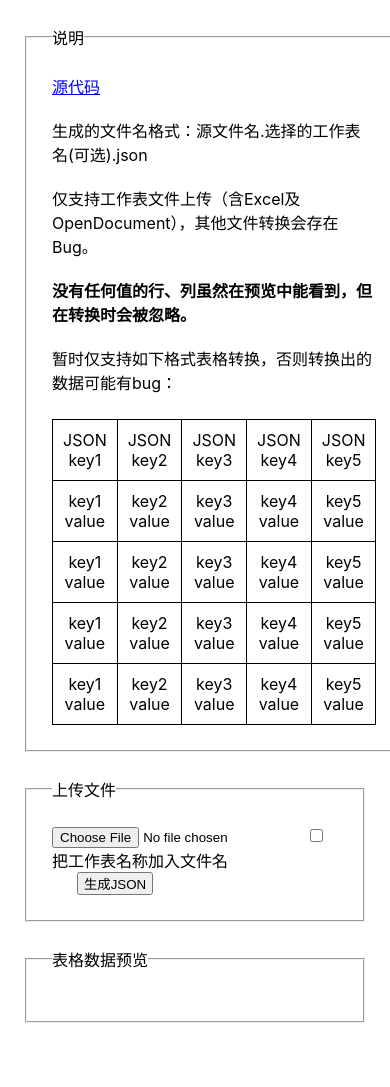
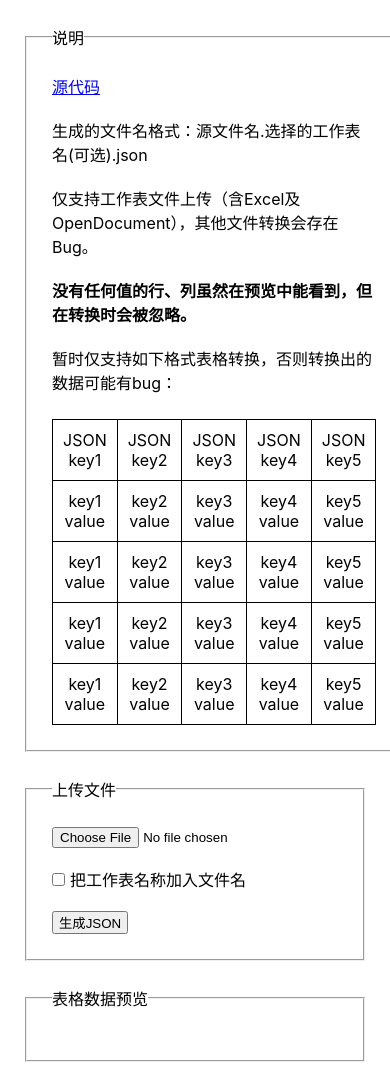
Before and after one commit to Phil-Libra/excel-to-json, a React (Create React App) app: page / in a window 390 px wide. Before the commit the page ends 1048 px from the top, so only its background shows below. Built offline with nearby package versions, Linux system fonts and the light colour scheme.

Commit message:
优化小尺寸屏幕上的显示效果。

```diff
--- a/src/App.js
+++ b/src/App.js
@@ -188,9 +188,27 @@ function App() {
 
       <fieldset id='file'>
         <legend>上传文件</legend>
-        <input type="file" name="excel-file" id="excel-file" onChange={handleUpload} />
-        <input type="checkbox" onChange={() => setAddSheetName((prevState) => !prevState)} />把工作表名称加入文件名
-        <button onClick={generateJSON}>生成JSON</button>
+        <div>
+          <label htmlFor="excel-file">
+            <input
+              type="file"
+              name="excel-file"
+              id="excel-file"
+              onChange={handleUpload}
+            />
+          </label>
+        </div>
+        <div>
+          <label htmlFor="addSheet">
+            <input
+              type="checkbox"
+              id="addSheet"
+              onChange={() => setAddSheetName((prevState) => !prevState)}
+            />
+            把工作表名称加入文件名
+          </label>
+          <button onClick={generateJSON}>生成JSON</button>
+        </div>
       </fieldset>
 
       <fieldset>
--- a/src/App.module.css
+++ b/src/App.module.css
@@ -24,10 +24,51 @@
   margin: 25px;
   padding: 25px;
 }
-:global button {
-  margin: 0 25px;
+:global #file {
+  display: flex;
+}
+:global #file input {
+  margin-right: 5px;
+}
+:global #file button {
   padding: 0 5px;
 }
-:global input {
-  margin-right: 5px;
+@media (min-width: 658px) {
+  :global #file {
+    flex-direction: row;
+    align-items: center;
+  }
+  :global #file button {
+    margin-left: 25px;
+  }
+  :global #file a {
+    margin-left: 10px;
+  }
 }
+@media (max-width: 657px) and (min-width: 425px) {
+  :global #file {
+    flex-direction: column;
+    align-items: flex-start;
+  }
+  :global #file button {
+    margin: 25px;
+  }
+  :global #file a {
+    margin: 0;
+  }
+}
+@media (max-width: 424px) {
+  :global #file {
+    flex-direction: column;
+    align-items: flex-start;
+  }
+  :global #file #addSheet {
+    margin: 25px 5px 25px 0;
+  }
+  :global #file button {
+    display: block;
+  }
+  :global #file a {
+    margin-top: 10px;
+  }
+}
```
Also changed, not shown: src/App.module.less (+57 -5 lines).
